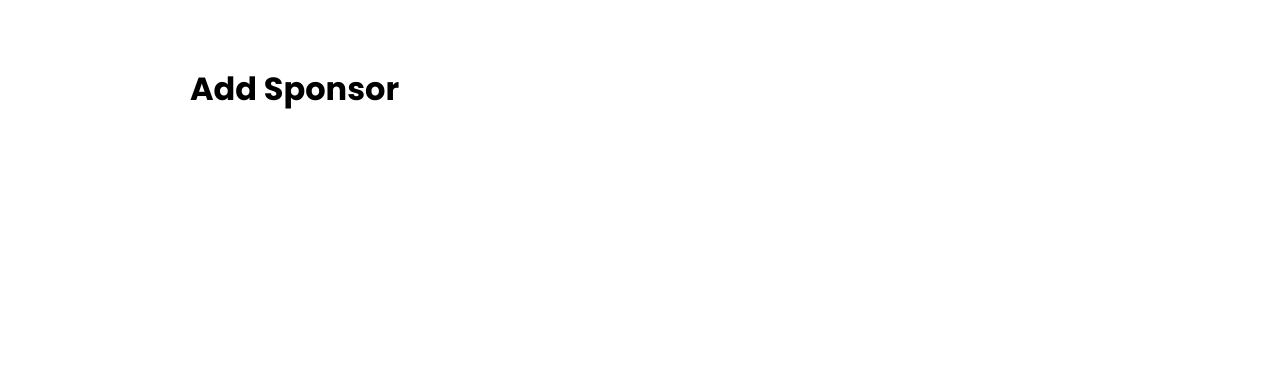
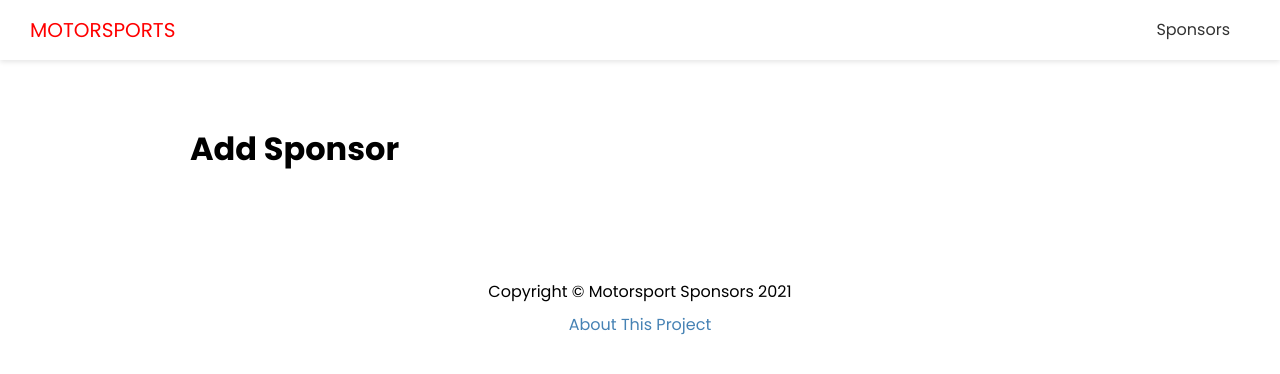
Before and after one commit to arthurCreek/nextjs-frontend-template, a Next.js app: page /sponsors/add in a window 1280 px wide. Shown: the top 374 px of the page. Built offline with nearby package versions, Linux system fonts and the light colour scheme.

Commit message:
Add header and footer component

```diff
--- /dev/null
+++ b/components/Footer.tsx
@@ -0,0 +1,13 @@
+import Link from 'next/link';
+import styles from '../styles/Footer.module.css';
+
+export default function Footer() {
+    return (
+        <footer className={styles.footer}>
+            <p>Copyright &copy; Motorsport Sponsors 2021</p>
+            <p>
+                <Link href='/about'>About This Project</Link>
+            </p>
+        </footer>
+    )
+}
--- /dev/null
+++ b/components/Header.tsx
@@ -0,0 +1,25 @@
+import Link from 'next/link';
+import styles from '../styles/Header.module.css';
+
+export default function Header() {
+    return (
+        <header className={styles.header}>
+            <div className={styles.logo}>
+                <Link href='/'>
+                    <a>Motorsports</a>
+                </Link>
+            </div>
+
+        <nav>
+            <ul>
+                <li>
+                    <Link href='sponsors'>
+                        <a>Sponsors</a>
+                    </Link>
+                </li>
+            </ul>
+        </nav>
+
+        </header>
+    )
+}
--- a/components/Layout.tsx
+++ b/components/Layout.tsx
@@ -1,4 +1,6 @@
 import Head from 'next/head';
+import Header from './Header';
+import Footer from './Footer';
 import styles from '../styles/Layout.module.css';
 
 export interface Props {
@@ -18,9 +20,13 @@
                 <meta name='keywords' content={props.keywords} />
             </Head>
 
+        <Header/>
+
         <div className={styles.container}>
             {props.children}
         </div>
+
+        <Footer />
         </div>
     )
 }
--- /dev/null
+++ b/styles/Footer.module.css
@@ -0,0 +1,8 @@
+.footer {
+    margin: 100px 0 40px;
+    text-align: center;
+  }
+
+  .footer p {
+    margin: 5px 0;
+  }
--- /dev/null
+++ b/styles/Header.module.css
@@ -0,0 +1,56 @@
+.header {
+    display: flex;
+    justify-content: space-between;
+    align-items: center;
+    background: #fff;
+    color: #333;
+    height: 60px;
+    padding: 0 30px;
+    box-shadow: 0 2px 5px rgba(0, 0, 0, 0.1);
+  }
+
+  .header a {
+    color: #333;
+    margin-right: 20px;
+  }
+
+  .header a:hover {
+    color: #000;
+  }
+  .header ul {
+    display: flex;
+    align-items: center;
+    justify-content: center;
+    list-style: none;
+  }
+
+  .logo {
+    color: red;
+    font-size: 20px;
+    text-transform: uppercase;
+  }
+
+  .logo a {
+    color: red;
+  }
+
+  @media (max-width: 768px) {
+    .header {
+      flex-direction: column;
+      height: auto;
+    }
+
+    .header ul {
+      margin: 20px 0;
+      flex-direction: column;
+      text-align: center;
+    }
+
+    .header a {
+      margin-right: 0;
+    }
+
+    .logo {
+      margin: 20px 0;
+    }
+  }
```
